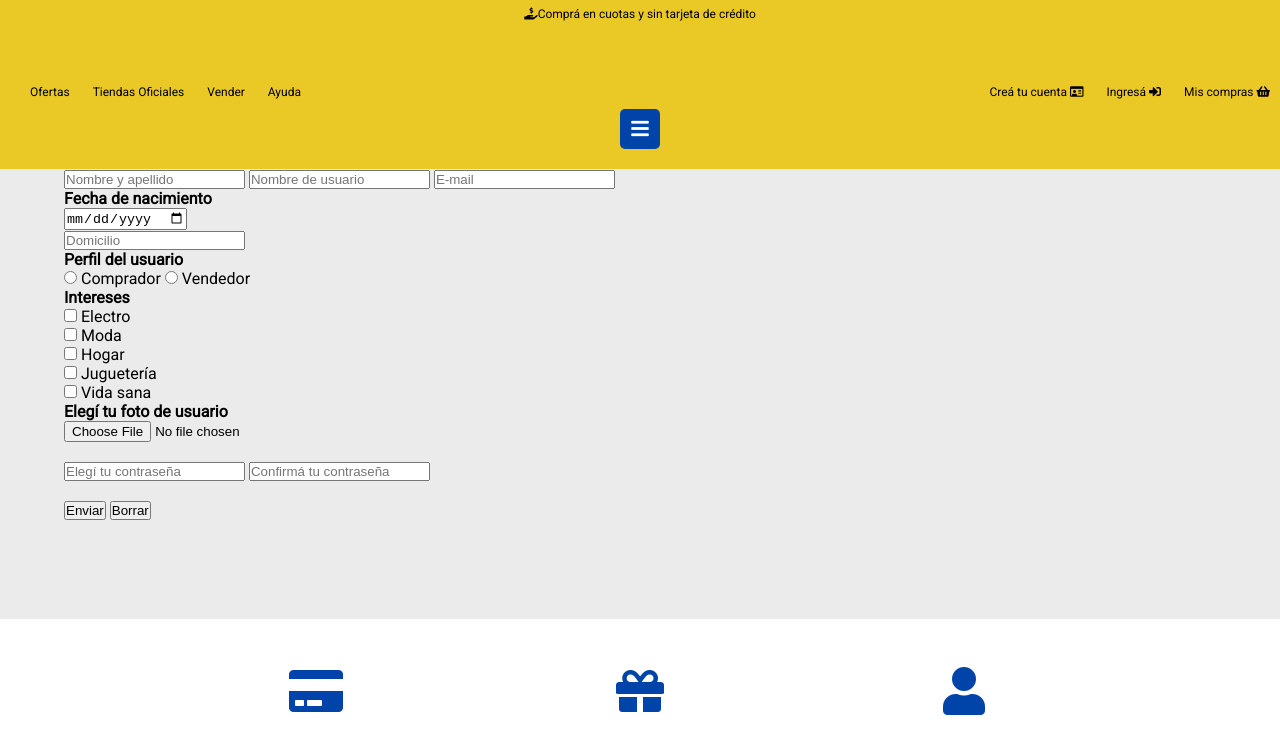
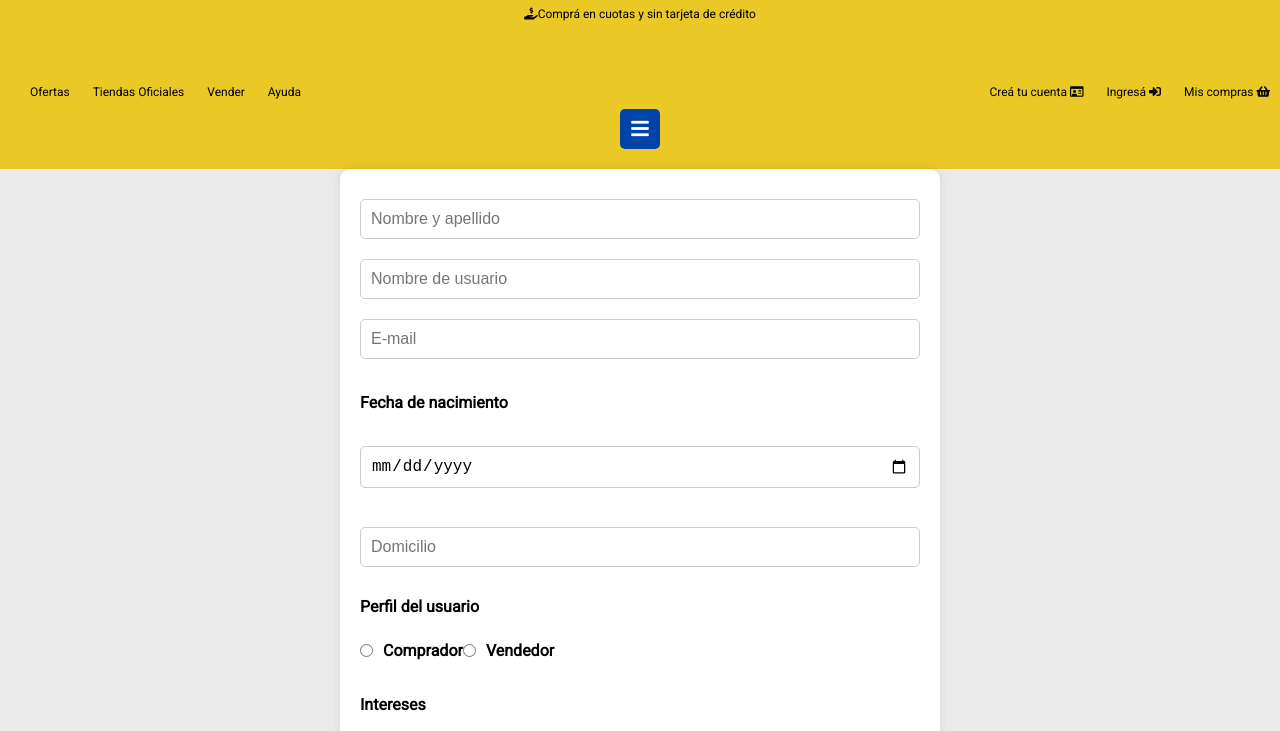
Before and after one commit to Polak-ar/MercadoLiebre-DigitalHouse, a website: page views/register.html in a window 1280 px wide. Shown: the part 191-922 px from the top of the page. Drawn offline with Linux system fonts and the light colour scheme; files that its build step writes are made by us from their sources; files whose address does not match are found by name.

Commit message:
Agregado Estilos Css al formulario de Registro

```diff
--- a/public/css/register.css
+++ b/public/css/register.css
@@ -7,6 +7,7 @@
 body{
     font-family: 'Roboto', sans-serif;
     background-color: #ebebeb;
+
 }
 
 h3{
@@ -198,7 +199,6 @@ div.burger-menu i{
     flex-wrap:wrap;
 
  }
-
 #icon{
 	display: block;
 	margin-bottom: 1em;
@@ -214,3 +214,85 @@ div.burger-menu i{
 	font-size: 0.90em;
 	color: rgba(150, 36, 36, 0.6);
 }
+
+/**********************************/
+/*		 Dando estilos a Register */
+/**********************************/
+main.register {
+    max-width: 600px;
+    margin: 0 auto;
+    background-color: #fff;
+    padding: 20px;
+    border-radius: 10px;
+    box-shadow: 0 0 10px rgba(0, 0, 0, 0.1);
+}
+
+form {
+    display: flex;
+    flex-direction: column;
+}
+
+form input[type="text"],
+form input[type="email"],
+form input[type="date"],
+form input[type="password"],
+form input[type="file"] {
+    margin: 10px 0;
+    padding: 10px;
+    font-size: 16px;
+    border: 1px solid #ccc;
+    border-radius: 5px;
+}
+
+form input[type="radio"],
+form input[type="checkbox"] {
+    margin-right: 10px;
+}
+
+form label {
+    font-weight: bold;
+    margin: 5px 0;
+}
+
+form h4 {
+    margin: 20px 0 10px;
+}
+
+form input[type="submit"],
+form input[type="reset"] {
+    margin: 10px 5px;
+    padding: 10px;
+    font-size: 16px;
+    border: none;
+    border-radius: 5px;
+    cursor: pointer;
+    background-color: #0044aa;
+    color: #fff;
+}
+
+form input[type="reset"] {
+    background-color: #ccc;
+    color: #000;
+}
+
+form input[type="submit"]:hover,
+form input[type="reset"]:hover {
+    opacity: 0.9;
+}
+
+form .profile,
+form .interests {
+    display: flex;
+    flex-wrap: wrap;
+    margin: 10px 0;
+}
+
+form .interests div {
+    width: 50%;
+    display: flex;
+    align-items: center;
+}
+
+form .interests div label {
+    margin-left: 5px;
+}
```
